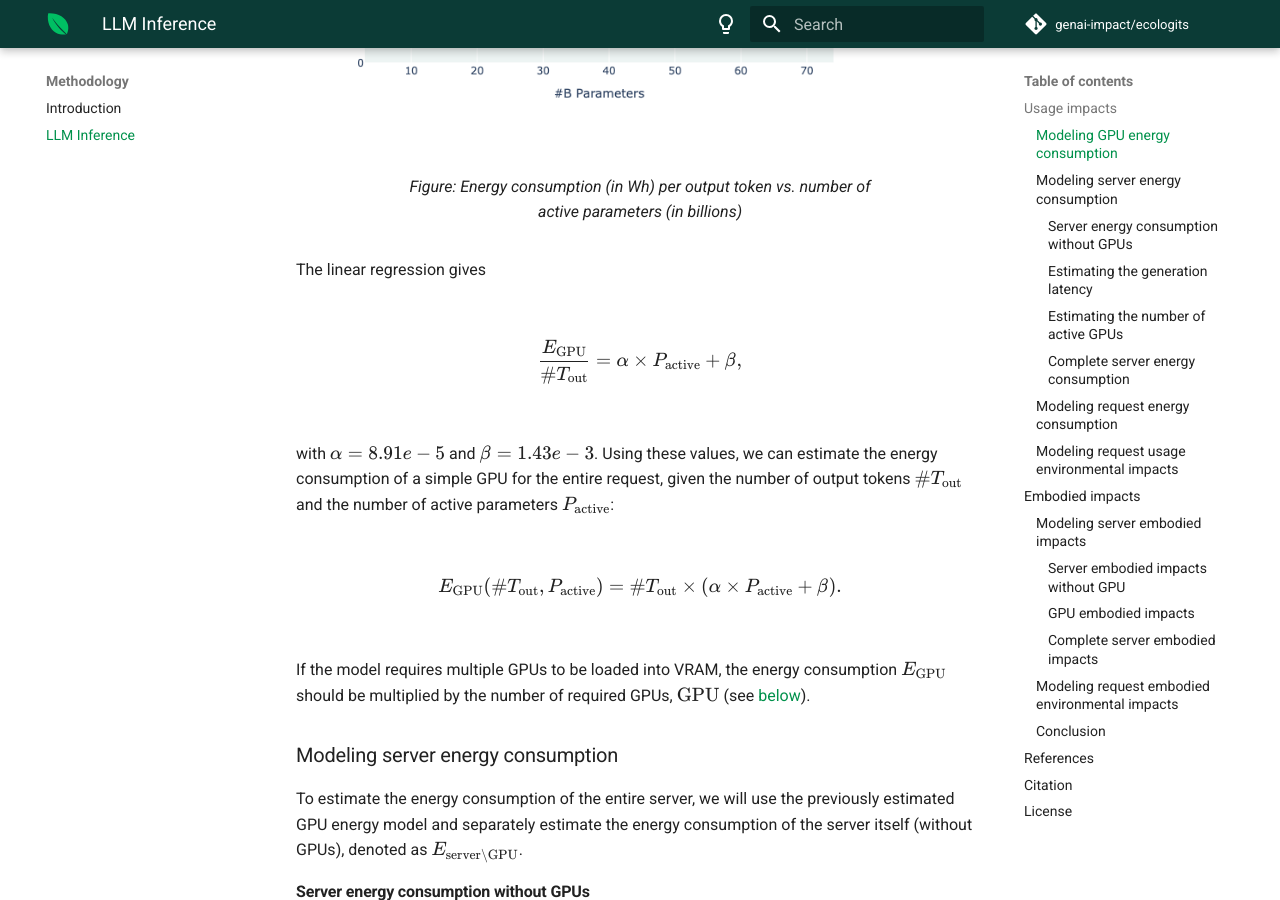
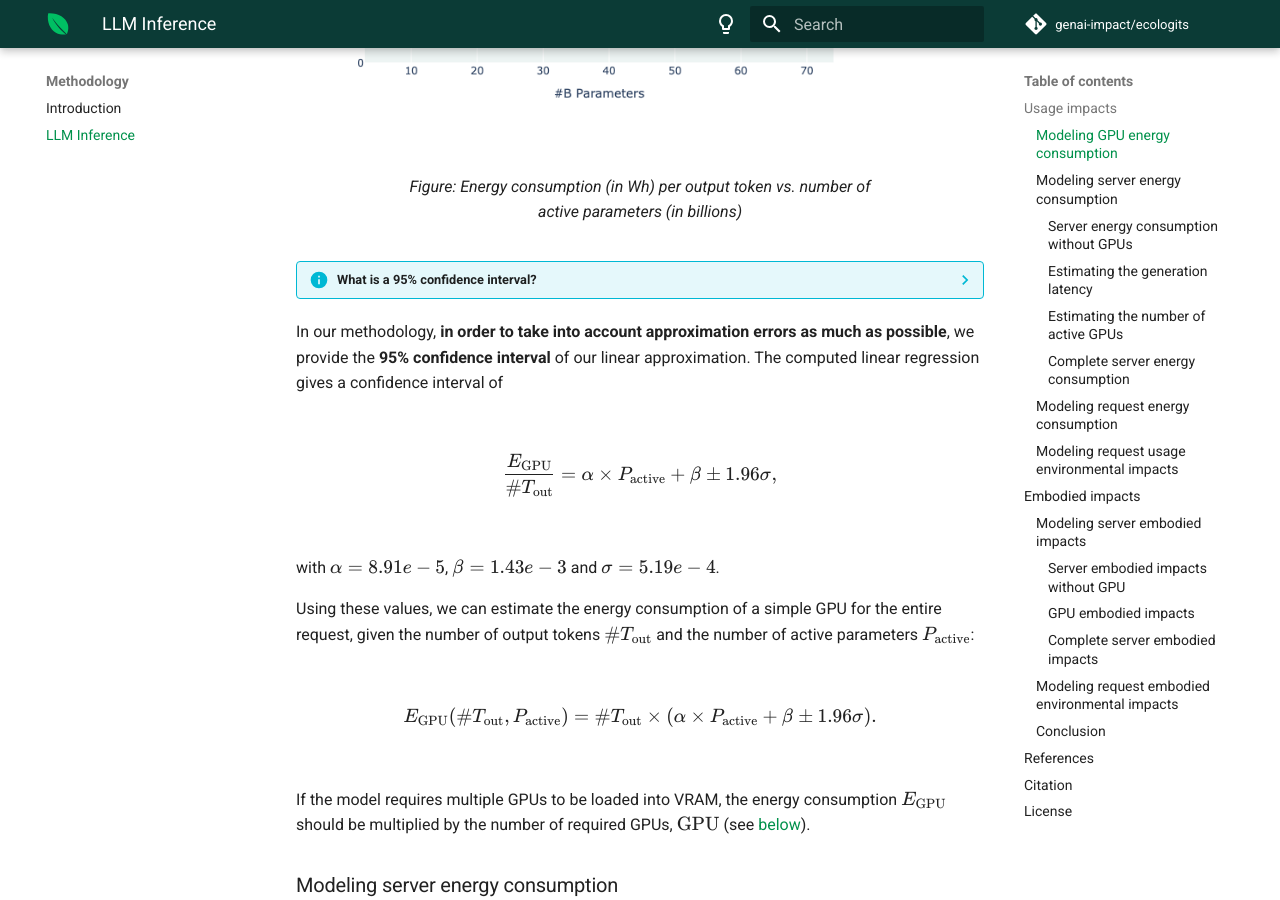
Before and after one commit to genai-impact/ecologits, an MkDocs documentation site: the page built from docs/methodology/llm_inference.md, in a window 1280 px wide and 900 px high, scrolled down 1802 px. Built offline with MkDocs 1.6.1 and Material for MkDocs 9.7.7, drawn with Linux system fonts in a browser that asks for light colours; comment, search, counter and statistics services are not loaded; the version menu is left out; some of the changed text lies outside the part shown.

Commit message:
add confidence intervals to docs

```diff
--- a/docs/methodology/llm_inference.md
+++ b/docs/methodology/llm_inference.md
@@ -62,16 +62,22 @@ We fit a linear regression model to the dataset, which models the energy consump
   <figcaption>Figure: Energy consumption (in Wh) per output token vs. number of active parameters (in billions)</figcaption>
 </figure>
 
-The linear regression gives
+??? info "What is a 95% confidence interval?"
+
+    The standard deviation $\delta$ of a linear regression measures "how close are the datapoints to the fitted line". A priori, the larger it is, the worse is the approximation. Consider a linear regression $Y(x) \approx \alpha x + \beta$. Given some assumptions (see [here](https://en.wikipedia.org/wiki/Linear_regression)), we can say that $Y(x) \in [\alpha x + \beta - 1.96\delta, \alpha x + \beta + 1.96\delta]$ with probability 95%.
+
+In our methodology, **in order to take into account approximation errors as much as possible**, we provide the **95% confidence interval** of our linear approximation. The computed linear regression gives a confidence interval of
 
 $$
-\frac{E_{\text{GPU}}}{\#T_{\text{out}}} = \alpha \times P_{\text{active}} + \beta,
+\frac{E_{\text{GPU}}}{\#T_{\text{out}}} = \alpha \times P_{\text{active}} + \beta \pm 1.96 \sigma,
 $$
 
-with $\alpha = 8.91e-5$ and $\beta = 1.43e-3$. Using these values, we can estimate the energy consumption of a simple GPU for the entire request, given the number of output tokens $\#T_{\text{out}}$ and the number of active parameters $P_{\text{active}}$:
+with $\alpha = 8.91e-5$, $\beta = 1.43e-3$ and $\sigma = 5.19e-4$.
+
+Using these values, we can estimate the energy consumption of a simple GPU for the entire request, given the number of output tokens $\#T_{\text{out}}$ and the number of active parameters $P_{\text{active}}$:
 
 $$
-E_{\text{GPU}}(\#T_{\text{out}}, P_{\text{active}}) = \#T_{\text{out}} \times (\alpha \times P_{\text{active}} + \beta).
+E_{\text{GPU}}(\#T_{\text{out}}, P_{\text{active}}) = \#T_{\text{out}} \times (\alpha \times P_{\text{active}} + \beta \pm 1.96 \sigma).
 $$
 
 If the model requires multiple GPUs to be loaded into VRAM, the energy consumption $E_{\text{GPU}}$ should be multiplied by the number of required GPUs, $\text{GPU}$ (see [below](#complete-server-energy-consumption)).
@@ -102,22 +108,22 @@ We fit a linear regression model on the dataset modeling the generation latency
   <figcaption>Figure: Latency (in s) per output token vs. number of active parameters (in billions)</figcaption>
 </figure>
 
-The fit gives
+Again, we propagate 95% confidence intervals through our computations. The fit gives an interval of
 
 $$
-\frac{\Delta T}{\#T_{\text{out}}} = A \times P_{\text{active}} + B,
+\frac{\Delta T}{\#T_{\text{out}}} = \alpha \times P_{\text{active}} + \beta \pm 1.96\delta,
 $$
 
-with $A = 8.02e-4$ and $B = 2.23e-2$. Using these values, we can estimate the generation latency for the entire request given the number of output tokens, $\#T_{\text{out}}$, and the number of active parameters, $P_{\text{active}}$. When possible, we also measure the request latency, $\Delta T_{\text{request}}$, and use it as the maximum bound for the generation latency:
+with $\alpha = 8.02e-4$, $\beta = 2.23e-2$ and $\delta = 7.00e-6$. Using these values, we can estimate the generation latency for the entire request given the number of output tokens, $\#T_{\text{out}}$, and the number of active parameters, $P_{\text{active}}$. When possible, we also measure the request latency, $\Delta T_{\text{request}}$, and use it as the maximum bound for the generation latency:
 
 $$
-\Delta T(\#T_{\text{out}}, P_{\text{active}}) = \#T_{\text{out}} \times (A \times P_{\text{active}} + B).
+\Delta T(\#T_{\text{out}}, P_{\text{active}}) = \#T_{\text{out}} \times (\alpha \times P_{\text{active}} + \beta \pm 1.96\delta).
 $$
 
 With the request latency, the generation latency is defined as follows:
 
 $$
-\Delta T(\#T_{\text{out}}, P_{\text{active}}, \Delta T_{\text{request}}) = \min \left\{ \#T_{\text{out}} \times (A \times P_{\text{active}} + B), \Delta T_{\text{request}} \right\}.
+\Delta T(\#T_{\text{out}}, P_{\text{active}}, \Delta T_{\text{request}}) = \min \left\{ \#T_{\text{out}} \times (\alpha \times P_{\text{active}} + \beta \pm 1.96 \delta), \Delta T_{\text{request}} \right\}.
 $$
 
 #### Estimating the number of active GPUs
```
Also changed, not shown: docs/methodology/index.md (+2 -0 lines), docs/tutorial/impacts.md (+3 -7 lines).
